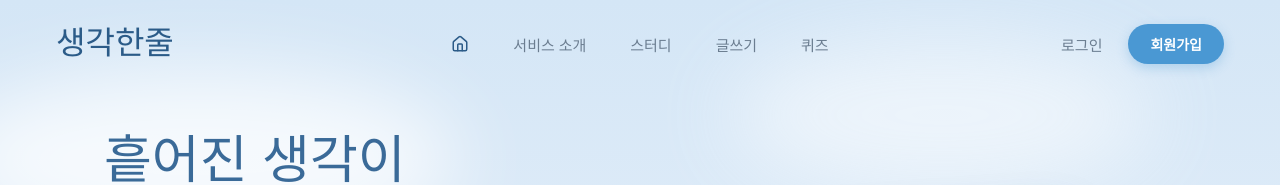
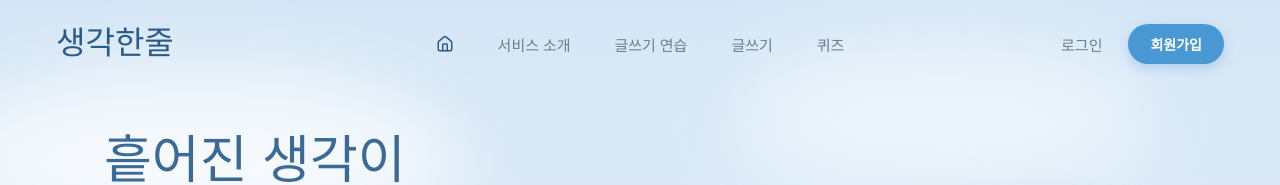
Before and after one commit to sebin923/thinking, a React app in the folder frontend/: page / in a window 1280 px wide. Shown: the top 185 px of the page. Built offline with nearby package versions, Linux system fonts and the light colour scheme; no server answers; the HTML template or start-up script is replaced by a standard one; a web font is replaced by a local one.

Commit message:
수정: 스터디 메뉴를 글쓰기 연습으로 변경

```diff
--- a/frontend/src/components/Footer.jsx
+++ b/frontend/src/components/Footer.jsx
@@ -16,7 +16,7 @@ const FOOTER_LINKS = [
     links: [
       { key: "home", label: "홈" },
       { key: "about", label: "서비스 소개" },
-      { key: "learn", label: "스터디" },
+      { key: "learn", label: "글쓰기 연습" },
       { key: "write", label: "글쓰기" },
       { key: "quiz", label: "퀴즈" }, // 퀴즈와 랭킹은 한 화면(탭)으로 합쳐짐
     ],
--- a/frontend/src/components/Header.jsx
+++ b/frontend/src/components/Header.jsx
@@ -25,7 +25,7 @@ const NAV_ITEMS = [
   { key: "about", label: "서비스 소개" },
   // 스터디: 글 유형별 작성 규칙 단원 + 오답노트 (오답노트는 스터디 화면 안의 탭)
   // (key는 "learn" 그대로 → 화면 이동 코드는 안 바꿔도 됨, 보이는 글자만 "스터디")
-  { key: "learn", label: "스터디" },
+  { key: "learn", label: "글쓰기 연습" },
   { key: "write", label: "글쓰기" }, // 글쓰기 페이지
   // 퀴즈와 랭킹은 메뉴 하나로 합침 → 화면 안의 [퀴즈 | 랭킹] 탭으로 오감
   { key: "quiz", label: "퀴즈" },
--- a/frontend/src/components/LearnProgressCard.jsx
+++ b/frontend/src/components/LearnProgressCard.jsx
@@ -48,7 +48,7 @@ function LearnProgressCard({ user, onGoLearn }) {
       <div className="mypage-learn-head">
         <h2 id="mypage-learn-title">
           <GraduationCap size={20} />
-          스터디 진도
+          글쓰기 연습 진도
         </h2>
         <span className="mypage-learn-total">
           전체 <strong>{done}</strong> / {total} 단원 완료
@@ -86,7 +86,7 @@ function LearnProgressCard({ user, onGoLearn }) {
           <NotebookPen size={15} /> 해결하지 않은 오답 {data.openWrong}개
         </span>
         <button type="button" className="btn-outline mypage-learn-button" onClick={onGoLearn}>
-          스터디 이어 하기 <ArrowRight size={15} />
+          글쓰기 연습 이어 하기 <ArrowRight size={15} />
         </button>
       </div>
     </section>
--- a/frontend/src/pages/AboutPage.jsx
+++ b/frontend/src/pages/AboutPage.jsx
@@ -105,8 +105,8 @@ const FEATURES = [
   },
   {
     icon: GraduationCap,
-    tag: "스터디",
-    title: "글쓰기 기본기 스터디",
+    tag: "글쓰기 연습",
+    title: "글쓰기 기본기 글쓰기 연습",
     description: "보고서·자기소개서·발표문의 작성 규칙을 단원별 O/X 문제와 글쓰기 연습으로 익혀요.",
     target: "learn",
   },
--- a/frontend/src/pages/LearnPage.jsx
+++ b/frontend/src/pages/LearnPage.jsx
@@ -85,7 +85,7 @@ function LearnPage({ auth, onGoLogin, initialTab = "learn" }) {
   const hero = (
     <PageHero
       eyebrow="글쓰기 기본기"
-      title="스터디"
+      title="글쓰기 연습"
       description={"보고서·자기소개서·발표문의 작성 규칙을 단원별로 익혀요.\nO/X를 모두 맞히고, 글쓰기 AI 채점 90점을 넘기면 단원 완료!"}
       memoText={"규칙을 알면\n글이\n쉬워져요"}
       memoVariant="notebook"
```
